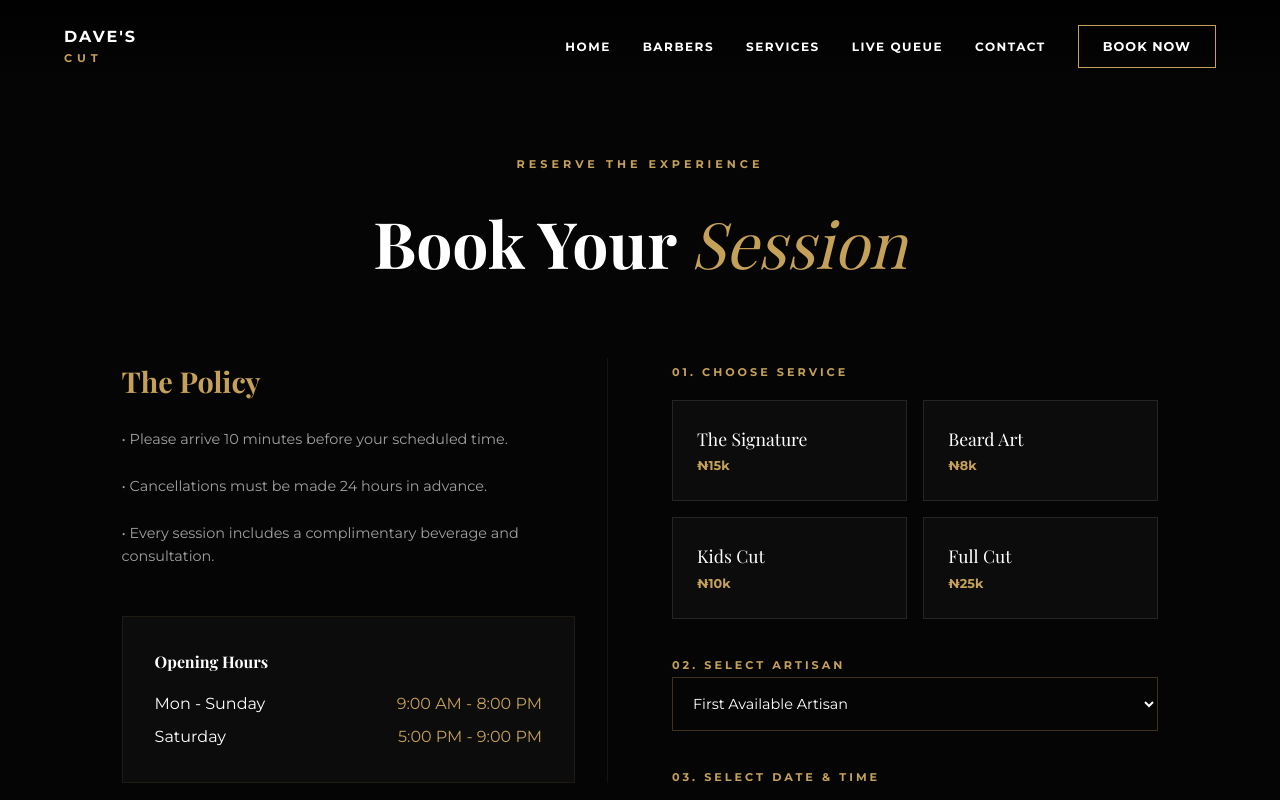
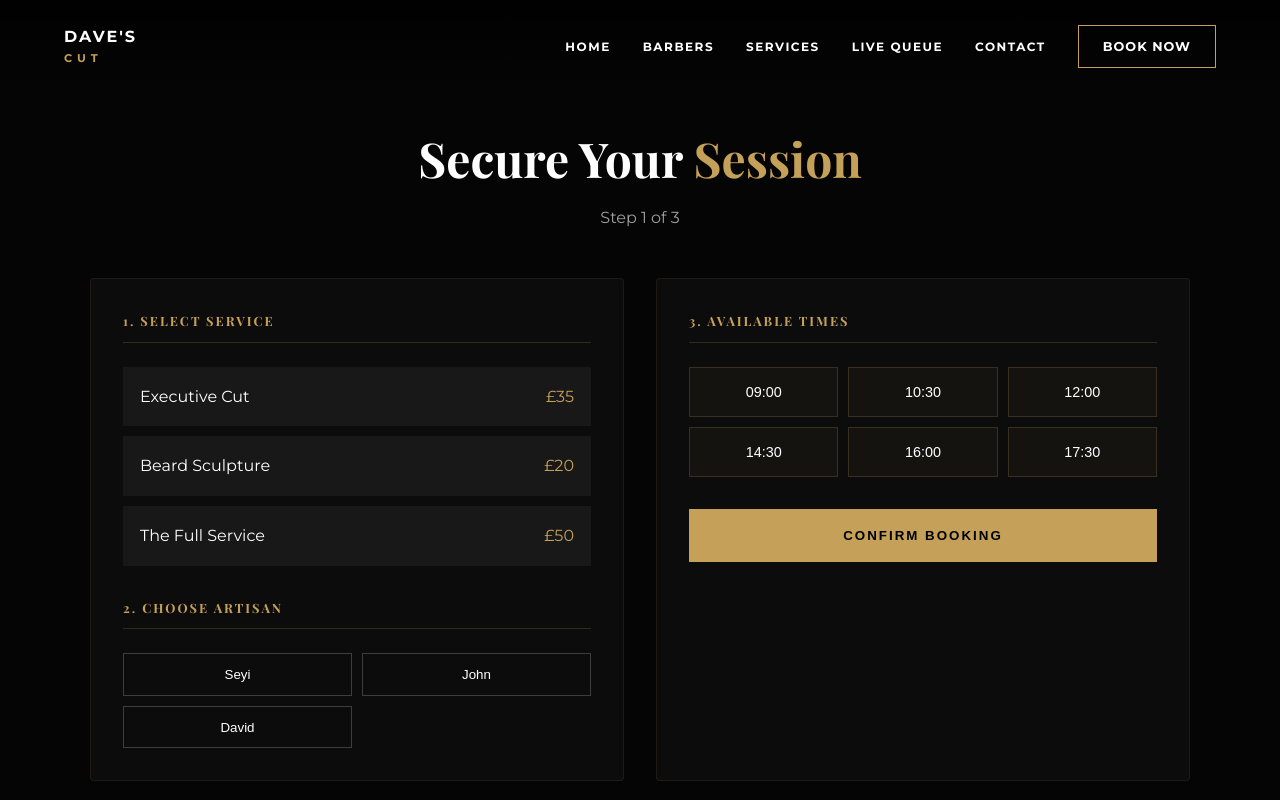
Before and after one commit to NATION-eng/DAVE-S-CUTS, a React (Vite) app: page /Booking in a window 1280 px wide. Shown: the top 800 px of the page. Built offline with nearby package versions, Linux system fonts and the light colour scheme; a web font is replaced by a local one.

Commit message:
Update Booking.tsx

```diff
--- a/src/pages/Booking.tsx
+++ b/src/pages/Booking.tsx
@@ -1,249 +1,162 @@
-import React from "react";
+import React, { useState } from "react";
 
 const Bookings: React.FC = () => {
+  const [step, setStep] = useState(1);
+
+  const barbers = ["Seyi", "John", "David"];
+  const services = [
+    { name: "Executive Cut", price: "£35" },
+    { name: "Beard Sculpture", price: "£20" },
+    { name: "The Full Service", price: "£50" }
+  ];
+  const times = ["09:00", "10:30", "12:00", "14:30", "16:00", "17:30"];
+
   return (
-    <div
-      style={{
-        padding: "150px 5% 80px",
-        background: "var(--bg-black)",
-        minHeight: "100vh",
-      }}
-    >
-      <div className="container">
-        {/* Header Section */}
-        <div style={{ textAlign: "center", marginBottom: "4rem" }}>
-          <span
-            className="gold-text"
-            style={{
-              letterSpacing: "4px",
-              fontSize: "0.7rem",
-              fontWeight: "bold",
-            }}
-          >
-            RESERVE THE EXPERIENCE
-          </span>
-          <h2
-            className="serif"
-            style={{ fontSize: "clamp(2.5rem, 5vw, 4rem)", marginTop: "1rem" }}
-          >
-            Book Your <span className="gold-text italic">Session</span>
-          </h2>
+    <div style={containerStyle}>
+      <div style={wrapperStyle}>
+        {/* Header */}
+        <div style={{ textAlign: "center", marginBottom: "3rem" }}>
+          <h2 className="serif" style={titleStyle}>Secure Your <span className="gold-text">Session</span></h2>
+          <p style={{ color: "var(--gray)" }}>Step {step} of 3</p>
         </div>
 
-        <div
-          style={{
-            display: "grid",
-            gridTemplateColumns: "repeat(auto-fit, minmax(300px, 1fr))",
-            gap: "4rem",
-            alignItems: "start",
-          }}
-        >
-          {/* Left Column: Details & Info */}
-          <div
-            style={{
-              borderRight: "1px solid rgba(197, 160, 89, 0.1)",
-              paddingRight: "2rem",
-            }}
-          >
-            <h3
-              className="serif"
-              style={{
-                fontSize: "1.8rem",
-                color: "var(--gold)",
-                marginBottom: "1.5rem",
-              }}
-            >
-              The Policy
-            </h3>
-            <div
-              style={{
-                color: "var(--gray)",
-                fontSize: "0.9rem",
-                display: "flex",
-                flexDirection: "column",
-                gap: "1.5rem",
-              }}
-            >
-              <p>• Please arrive 10 minutes before your scheduled time.</p>
-              <p>• Cancellations must be made 24 hours in advance.</p>
-              <p>
-                • Every session includes a complimentary beverage and
-                consultation.
-              </p>
-            </div>
+        {/* Responsive Grid System */}
+        <div className="booking-grid">
 
-            <div
-              style={{
-                marginTop: "3rem",
-                padding: "2rem",
-                background: "#0c0c0c",
-                border: "1px solid rgba(197, 160, 89, 0.1)",
-              }}
-            >
-              <h4
-                className="serif"
-                style={{ color: "white", marginBottom: "1rem" }}
-              >
-                Opening Hours
-              </h4>
-              <div
-                style={{
-                  display: "flex",
-                  justifyContent: "space-between",
-                  marginBottom: "0.5rem",
-                }}
-              >
-                <span>Mon - Sunday</span>
-                <span className="gold-text">9:00 AM - 8:00 PM</span>
+          {/* Section 1: Select Barber & Service */}
+          <div style={cardStyle}>
+            <h3 style={sectionTitle}>1. Select Service</h3>
+            {services.map((s, i) => (
+              <div key={i} style={optionStyle}>
+                <span>{s.name}</span>
+                <span className="gold-text">{s.price}</span>
               </div>
-              <div style={{ display: "flex", justifyContent: "space-between" }}>
-                <span>Saturday</span>
-                <span className="gold-text">5:00 PM - 9:00 PM</span>
-              </div>
+            ))}
+
+            <h3 style={{ ...sectionTitle, marginTop: '2rem' }}>2. Choose Artisan</h3>
+            <div style={{ display: 'grid', gridTemplateColumns: '1fr 1fr', gap: '10px' }}>
+              {barbers.map((b, i) => (
+                <button key={i} style={selectionBtn}>{b}</button>
+              ))}
             </div>
           </div>
 
-          {/* Right Column: The Detailed Form */}
-          <form
-            style={{ display: "flex", flexDirection: "column", gap: "2rem" }}
-          >
-            {/* Step 1: Service */}
-            <div className="booking-step">
-              <label style={labelStyle}>01. CHOOSE SERVICE</label>
-              <div
-                style={{
-                  display: "grid",
-                  gridTemplateColumns: "1fr 1fr",
-                  gap: "1rem",
-                  marginTop: "1rem",
-                }}
-              >
-                <ServiceOption id="s1" name="The Signature" price="₦15k" />
-                <ServiceOption id="s2" name="Beard Art" price="₦8k" />
-                <ServiceOption id="s3" name="Kids Cut" price="₦10k" />
-                <ServiceOption id="s4" name="Full Cut" price="₦25k" />
-              </div>
+          {/* Section 2: Select Time */}
+          <div style={cardStyle}>
+            <h3 style={sectionTitle}>3. Available Times</h3>
+            <div className="time-grid">
+              {times.map((t, i) => (
+                <button key={i} style={timeBtnStyle}>{t}</button>
+              ))}
             </div>
 
-            {/* Step 2: Artisan */}
-            <div className="booking-step">
-              <label style={labelStyle}>02. SELECT ARTISAN</label>
-              <select style={inputStyle}>
-                <option>First Available Artisan</option>
-                <option>Seyi (Master Artisan)</option>
-                <option>John (Creative Lead)</option>
-                <option>David (Senior Stylist)</option>
-              </select>
-            </div>
+            <button className="btn-gold" style={confirmBtn}>
+              CONFIRM BOOKING
+            </button>
+          </div>
 
-            {/* Step 3: Schedule */}
-            <div className="booking-step">
-              <label style={labelStyle}>03. SELECT DATE & TIME</label>
-              <div
-                style={{
-                  display: "grid",
-                  gridTemplateColumns: "1fr 1fr",
-                  gap: "1rem",
-                  marginTop: "1rem",
-                }}
-              >
-                <input type="date" style={inputStyle} />
-                <input type="time" style={inputStyle} />
-              </div>
-            </div>
-
-            {/* Step 4: Contact */}
-            <div className="booking-step">
-              <label style={labelStyle}>04. YOUR DETAILS</label>
-              <input
-                type="text"
-                placeholder="Full Name"
-                style={{ ...inputStyle, marginTop: "1rem" }}
-              />
-              <input
-                type="tel"
-                placeholder="Phone Number (WhatsApp preferred)"
-                style={{ ...inputStyle, marginTop: "1rem" }}
-              />
-            </div>
-
-            <button
-              type="button"
-              className="btn-gold"
-              style={{ width: "100%", padding: "1.5rem", fontWeight: "bold" }}
-            >
-              CONFIRM RESERVATION
-            </button>
-          </form>
         </div>
       </div>
 
       <style>{`
-        input[type="date"]::-webkit-calendar-picker-indicator,
-        input[type="time"]::-webkit-calendar-picker-indicator {
-          filter: invert(1);
-          cursor: pointer;
+        .booking-grid {
+          display: grid;
+          grid-template-columns: repeat(auto-fit, minmax(320px, 1fr));
+          gap: 2rem;
         }
 
-        .service-card:hover {
-          border-color: var(--gold) !important;
-          background: rgba(197, 160, 89, 0.05) !important;
+        .time-grid {
+          display: grid;
+          grid-template-columns: repeat(3, 1fr);
+          gap: 10px;
+        }
+
+        @media (max-width: 768px) {
+          .booking-grid {
+            grid-template-columns: 1fr;
+          }
+          .time-grid {
+            grid-template-columns: repeat(2, 1fr);
+          }
         }
       `}</style>
     </div>
   );
 };
 
-// Sub-component for Service Selection Cards
-const ServiceOption = ({
-  name,
-  price,
-}: {
-  id: string;
-  name: string;
-  price: string;
-}) => (
-  <div
-    className="service-card"
-    style={{
-      border: "1px solid rgba(255, 255, 255, 0.1)",
-      padding: "1.5rem",
-      cursor: "pointer",
-      transition: "0.3s",
-      background: "#0c0c0c",
-    }}
-  >
-    <div
-      className="serif"
-      style={{ fontSize: "1.1rem", marginBottom: "0.2rem" }}
-    >
-      {name}
-    </div>
-    <div
-      className="gold-text"
-      style={{ fontSize: "0.8rem", fontWeight: "bold" }}
-    >
-      {price}
-    </div>
-  </div>
-);
+// --- STYLES ---
 
-const labelStyle: React.CSSProperties = {
-  color: "var(--gold)",
-  fontSize: "0.7rem",
-  letterSpacing: "3px",
-  fontWeight: "bold",
+const containerStyle: React.CSSProperties = {
+  padding: "120px 5% 80px",
+  background: "var(--bg-black)",
+  minHeight: "100vh",
+  color: "white"
 };
 
-const inputStyle: React.CSSProperties = {
+const wrapperStyle: React.CSSProperties = {
+  maxWidth: "1100px",
+  margin: "0 auto"
+};
+
+const titleStyle: React.CSSProperties = {
+  fontSize: "clamp(2rem, 5vw, 3rem)",
+  marginBottom: "0.5rem"
+};
+
+const cardStyle: React.CSSProperties = {
+  background: "rgba(255, 255, 255, 0.03)",
+  border: "1px solid rgba(197, 160, 89, 0.1)",
+  padding: "2rem",
+  borderRadius: "4px"
+};
+
+const sectionTitle: React.CSSProperties = {
+  fontSize: "0.8rem",
+  letterSpacing: "2px",
+  textTransform: "uppercase",
+  color: "#c5a059",
+  marginBottom: "1.5rem",
+  borderBottom: "1px solid rgba(197, 160, 89, 0.2)",
+  paddingBottom: "10px"
+};
+
+const optionStyle: React.CSSProperties = {
+  display: "flex",
+  justifyContent: "space-between",
+  padding: "1rem",
+  background: "rgba(255,255,255,0.05)",
+  marginBottom: "10px",
+  cursor: "pointer",
+  transition: "0.3s",
+  border: "1px solid transparent"
+};
+
+const selectionBtn: React.CSSProperties = {
+  padding: "0.8rem",
+  background: "transparent",
+  color: "white",
+  border: "1px solid rgba(255,255,255,0.2)",
+  cursor: "pointer"
+};
+
+const timeBtnStyle: React.CSSProperties = {
+  padding: "1rem",
+  background: "rgba(197, 160, 89, 0.05)",
+  color: "white",
+  border: "1px solid rgba(197, 160, 89, 0.2)",
+  cursor: "pointer",
+  fontSize: "0.9rem"
+};
+
+const confirmBtn: React.CSSProperties = {
   width: "100%",
-  background: "transparent",
-  border: "1px solid rgba(197, 160, 89, 0.3)",
-  padding: "1rem",
-  color: "white",
-  fontFamily: "Montserrat, sans-serif",
-  outline: "none",
-  fontSize: "0.9rem",
+  marginTop: "2rem",
+  padding: "1.2rem",
+  fontWeight: "bold",
+  letterSpacing: "2px",
+  background: "#c5a059",
+  border: "none",
+  cursor: "pointer"
 };
 
 export default Bookings;
```
